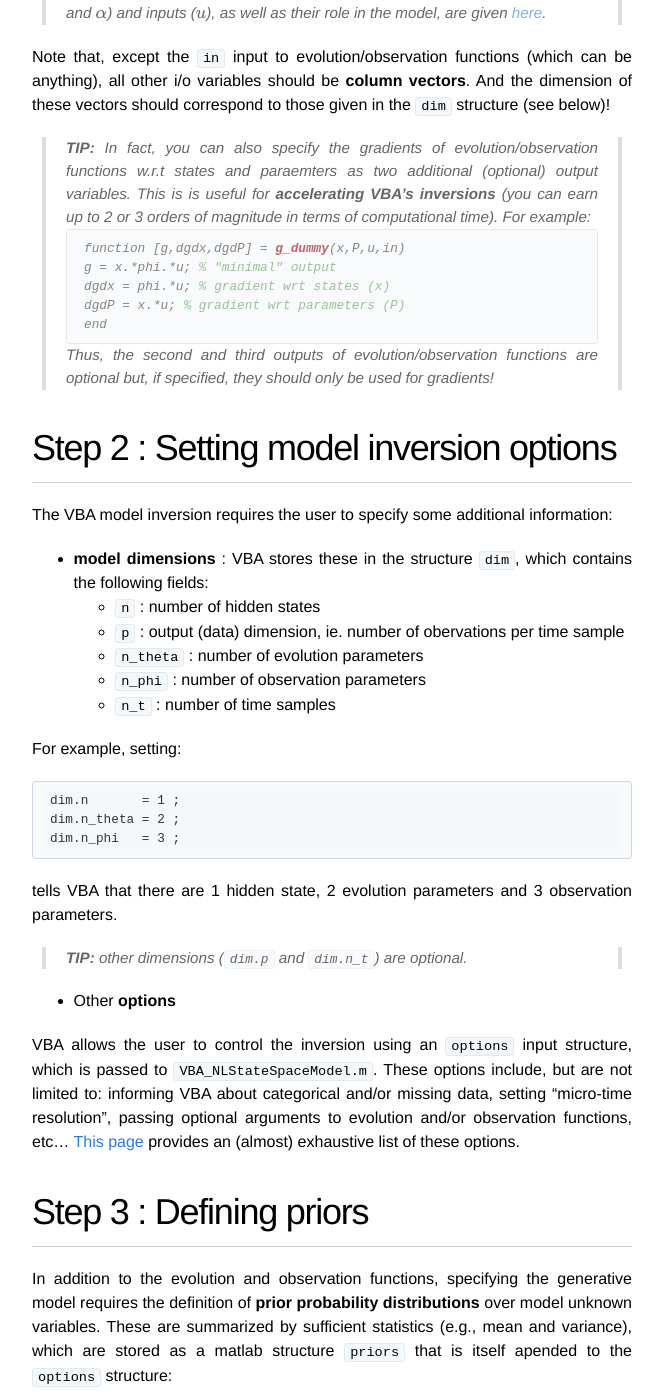
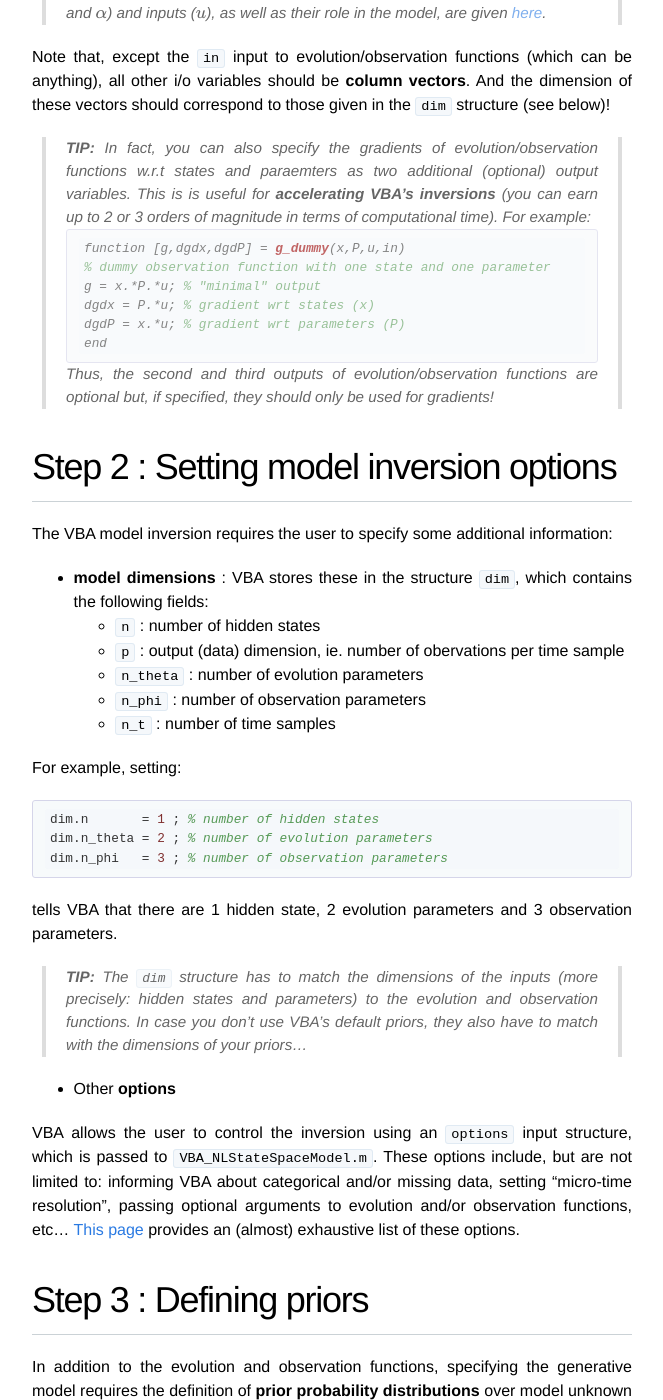
Before and after one commit to MBB-team/VBA-toolbox, a Jekyll site: the page built from _wiki/VBA-model-inversion-in-4-steps.md, in a window 1280 px wide and 1400 px high, scrolled down 1232 px. Shown: the whole window, without its empty margins (308-971 px from the left). Built offline with Jekyll 4.4.1, drawn with Linux system fonts in a browser that asks for light colours; nearby versions of some CDN libraries; formulas are drawn with MathJax 3; some of the changed text lies outside the part shown.

Commit message:
Update VBA-model-inversion-in-4-steps.md

````diff
--- a/_wiki/VBA-model-inversion-in-4-steps.md
+++ b/_wiki/VBA-model-inversion-in-4-steps.md
@@ -34,8 +34,9 @@ Note that, except the `in` input to evolution/observation functions (which can b
 > **TIP:** In fact, you can also specify the gradients of evolution/observation functions w.r.t states and paraemters as two additional (optional) output variables. This is is useful for **accelerating VBA's inversions** (you can earn up to 2 or 3 orders of magnitude in terms of computational time). For example:
 ```matlab
 function [g,dgdx,dgdP] = g_dummy(x,P,u,in)
-g = x.*phi.*u; % "minimal" output
-dgdx = phi.*u; % gradient wrt states (x)
+% dummy observation function with one state and one parameter
+g = x.*P.*u; % "minimal" output
+dgdx = P.*u; % gradient wrt states (x)
 dgdP = x.*u; % gradient wrt parameters (P)
 end
 ```
@@ -56,13 +57,13 @@ The VBA model inversion requires the user to specify some additional information
 For example, setting:
 
 ```matlab
-dim.n       = 1 ;
-dim.n_theta = 2 ;
-dim.n_phi   = 3 ;
+dim.n       = 1 ; % number of hidden states
+dim.n_theta = 2 ; % number of evolution parameters
+dim.n_phi   = 3 ; % number of observation parameters
 ```
 tells VBA that there are 1 hidden state, 2 evolution parameters and 3 observation parameters.
 
-> **TIP:** other dimensions (`dim.p` and `dim.n_t`) are optional.
+> **TIP:** The `dim` structure has to match the dimensions of the inputs (more precisely: hidden states and parameters) to the evolution and observation functions. In case you don't use VBA's default priors, they also have to match with the dimensions of your priors...
 
 - Other **options**
 
@@ -95,8 +96,8 @@ In addition to the evolution and observation functions, specifying the generativ
 If left unspecified, the `priors` structure is filled in with defaults (typically, i.i.d. zero-mean and unit-variance Gaussian densities, except for $$\sigma$$ and $$\alpha$$). For example, setting:
 
 ```matlab
-priors.muPhi    = zeros(dim.n_phi,1) ;
-priors.SigmaPhi = eye(dim.n_phi)     ;
+priors.muPhi    = zeros(dim.n_phi,1) ; % prior mean (vector) on observation parameters
+priors.SigmaPhi = eye(dim.n_phi)     ; % prior covariance (matrix) on observation parameters
 ```
 effectively defines a $$N\left( 0,I \right)$$ i.i.d. (zero-mean, unit-variance) normal density on observation parameters.
 
@@ -105,15 +106,15 @@ effectively defines a $$N\left( 0,I \right)$$ i.i.d. (zero-mean, unit-variance)
 > For example, setting:
 >
 >```matlab
-priors.a_alpha = 1;
-priors.b_alpha = 1;
+priors.a_alpha = 1; % shape parameter of the prior Gamma distribution over state noise's precision
+priors.b_alpha = 1; % rate parameter of the prior Gamma distribution over state noise's precision
 ```
 effectively assumes that state noise precision $$\alpha$$ is a unit-mean and unit-variance [Gamma variable](https://en.wikipedia.org/wiki/Gamma_distribution). This allows non-zero state noise to enter and perturb the hidden states' dynamics...
 
 One then fills in the `priors` field of the `options` structure, as follows:
 
 ```matlab
-options.priors = priors ;
+options.priors = priors ; % store 'priors' in VBA's 'options' input structure
 ```
 
 > In any bayesian data analysis, setting the priors is a subtle issue. From a classical perspective, priors induce a systematic bias in parameter estimation (but remember the "[bias-variance trade-off](https://en.wikipedia.org/wiki/Bias%E2%80%93variance_tradeoff)" of machine learning). More importantly, when data is of insufficient quantity and/or quality, priors partly influence bayesian model comparison, which is based upon the [marginal likelihood](https://en.wikipedia.org/wiki/Marginal_likelihood). At this point, suffices to say that VBA enables so-called ["empirical Bayes"](https://en.wikipedia.org/wiki/Empirical_Bayes_method) approaches, in which the priors are estimated from the data. This is explained on [this page]({{ site.baseurl }}/wiki/VBA-MFX)...
@@ -146,3 +147,5 @@ Its output arguments are:
 - `posterior`: a matlab structure that has the same format as the `priors` above (i.e. stores the first- and second-order moments of the posterior densities of all unknown variables in the model)
 
 - `out`: a matlab structure that summarizes some diagnostics of the model VBA inversion. NB: the (lower bound to) the model evidence is stored in `out.F`.
+
+A simple and fast demonstration of a VBA model inversion (for a Q-learning model) is described [here]({{ site.baseurl }}/wiki/Fast-demo-Q-learning-model). A description of VBA's graphical output is described [here](({{ site.baseurl }}/wiki//VBA-graphical-output).
````
